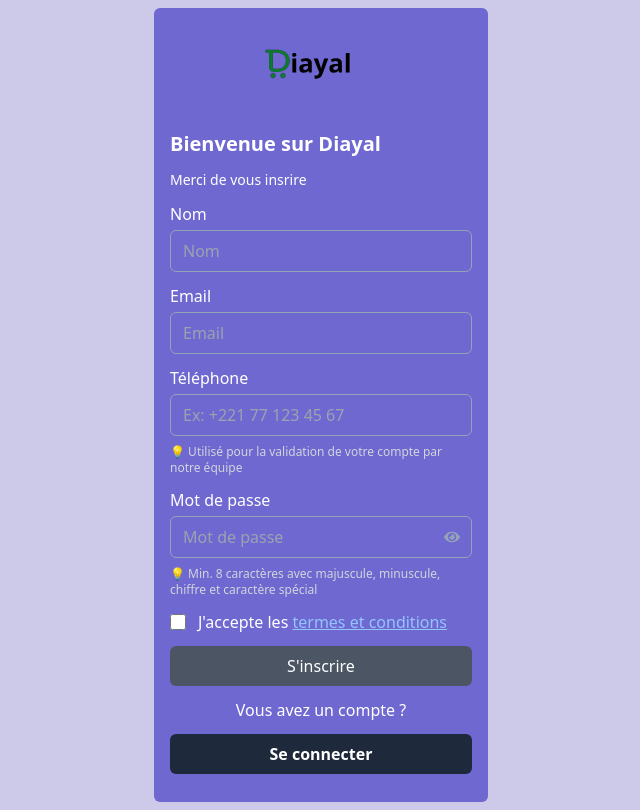
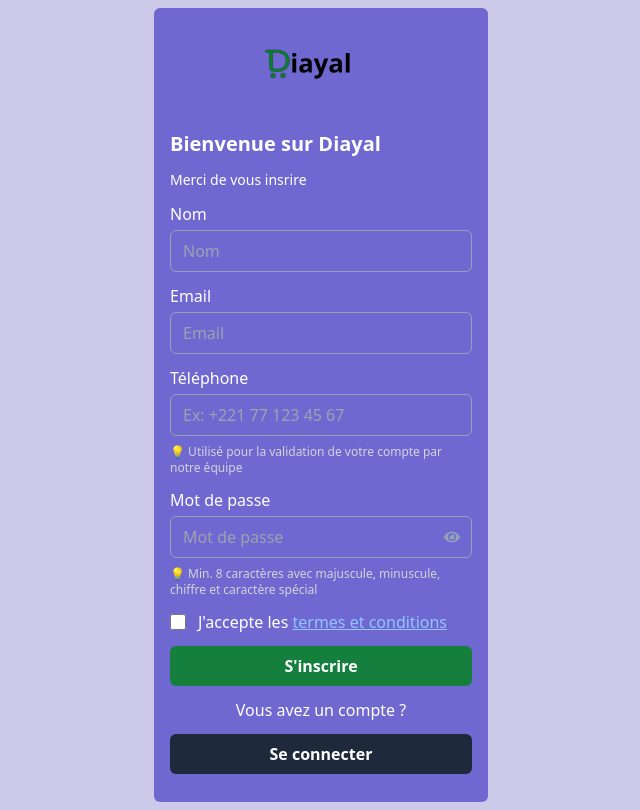
Before and after one commit to diayal-senegal/diayal-dashboard, a React (Create React App) app: page /register in a window 1280 px wide. Shown: the whole page, without its empty margins (319-959 px from the left). Built offline with nearby package versions, Linux system fonts and the light colour scheme; no server answers.

Commit message:
Mise à jour formulaires d'inscription et de connexion

```diff
--- a/src/views/auth/Login.jsx
+++ b/src/views/auth/Login.jsx
@@ -94,7 +94,7 @@ const Login = () => {
         </div>
 
 
-        <button disabled={loader ? true : false}  className='bg-slate-800 w-full hover:shadow-blue-300/ hover:shadow-lg text-white rounded-md px-7 py-2 mb-3'>
+        <button disabled={loader ? true : false}  className='bg-slate-800 w-full hover:shadow-blue-300/ hover:shadow-lg text-white font-semibold rounded-md px-7 py-2 mb-3'>
             {
                loader ? <PropagateLoader color='#fff' cssOverride={overrideStyle} /> : 'Se connecter'
             }
--- a/src/views/auth/Register.jsx
+++ b/src/views/auth/Register.jsx
@@ -143,8 +143,8 @@ const Register = () => {
             </label>
         </div>
 
-        <button disabled={loader || !acceptTerms}  className={`w-full hover:shadow-lg text-white rounded-md px-7 py-2 mb-3 transition-colors duration-200 ${
-            loader || !acceptTerms ? 'bg-gray-600 cursor-not-allowed' : 'bg-slate-800 hover:shadow-blue-300/'
+        <button disabled={loader || !acceptTerms}  className={`w-full hover:shadow-lg text-white font-semibold rounded-md px-7 py-2 mb-3 transition-colors duration-200 ${
+            loader || !acceptTerms ? 'bg-green-700 cursor-not-allowed' : 'bg-green-600 hover:shadow-green-300/'
         }`}>
             {
                loader ? <PropagateLoader color='#fff' cssOverride={overrideStyle} /> : 'S\'inscrire'
```
